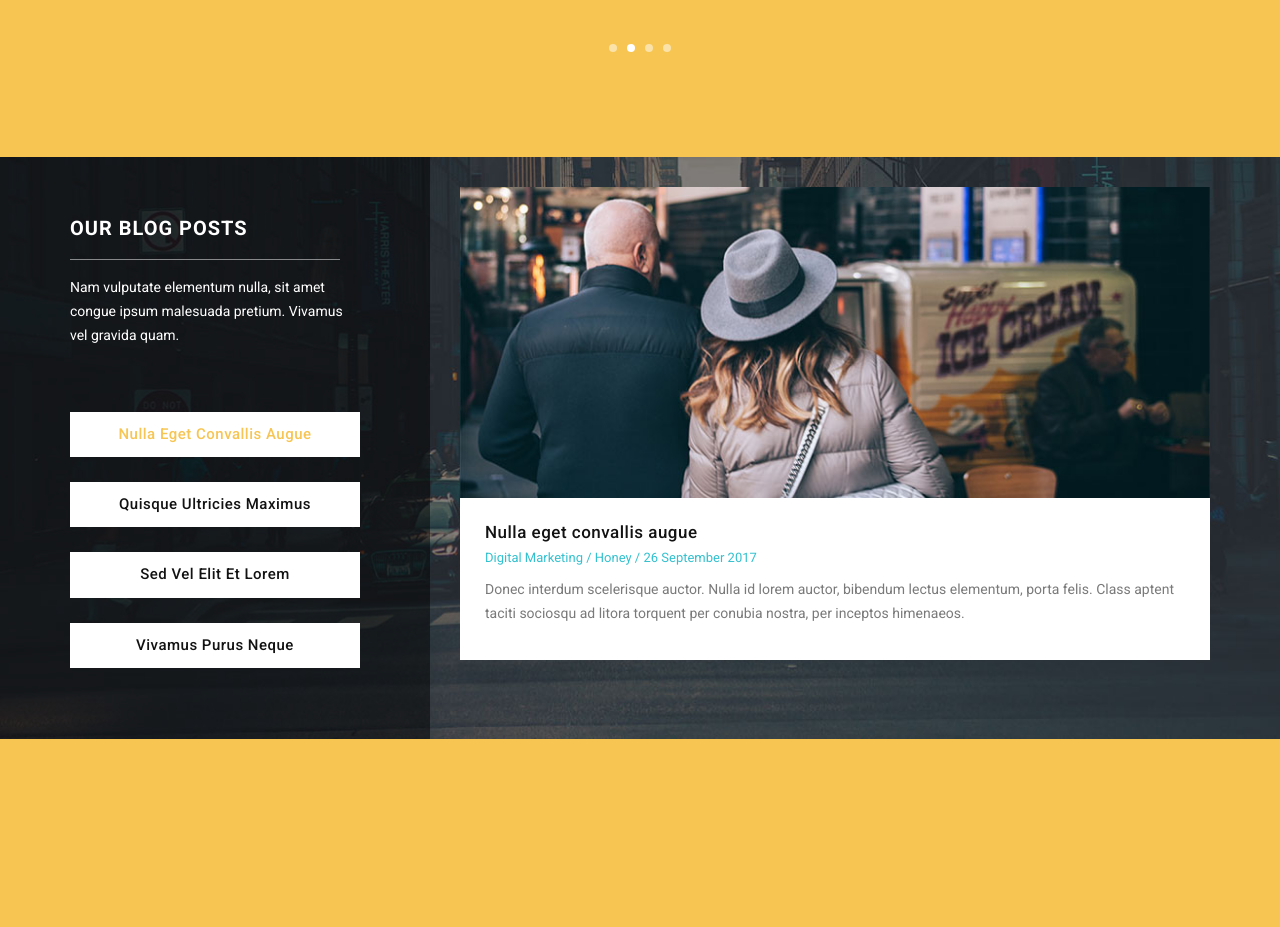
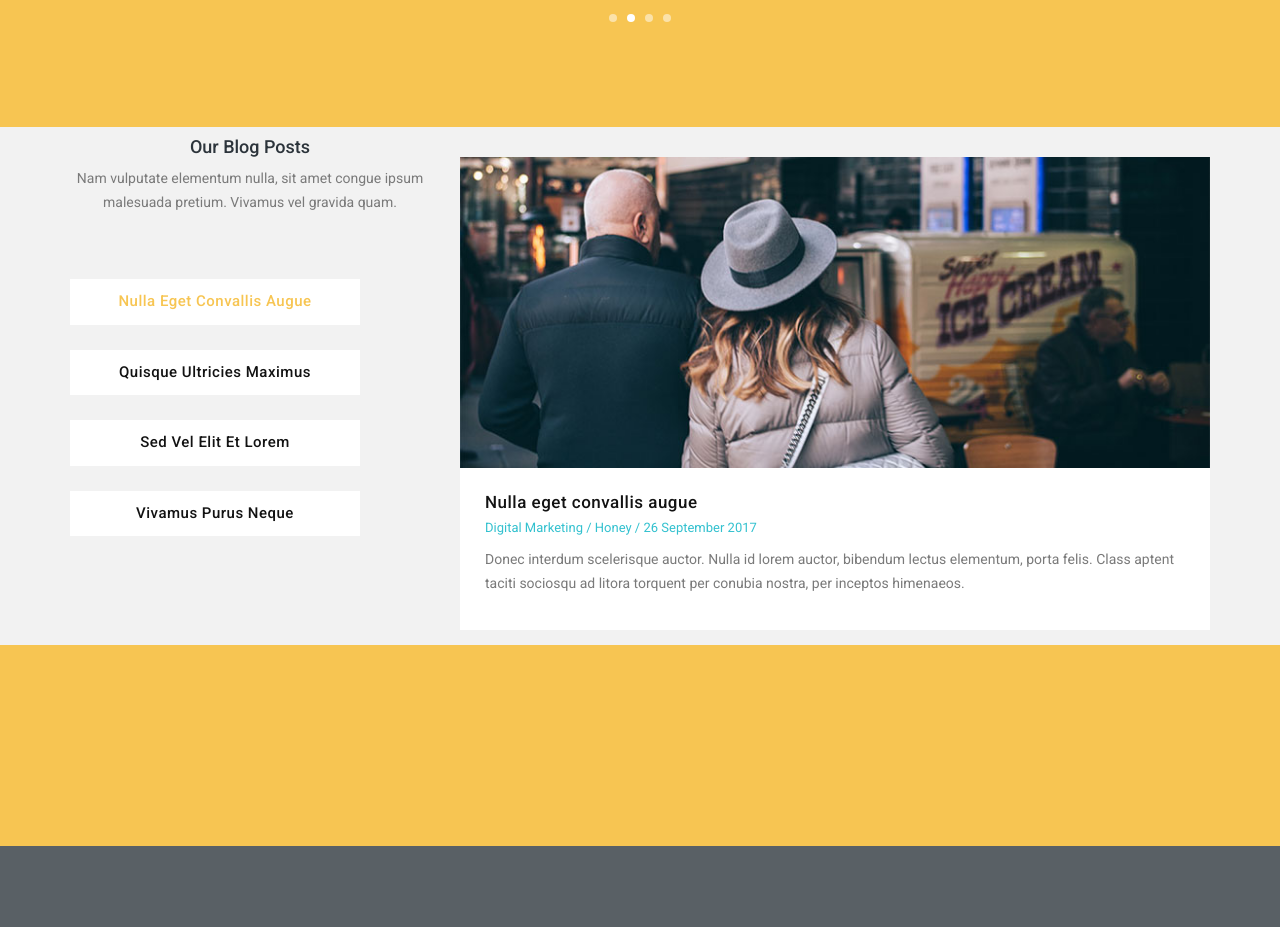
Before and after one commit to Samanthika95/PLEC, an Angular app: page / in a window 1280 px wide. Shown: the part 3240-4167 px from the top of the page. Built offline with nearby package versions, Linux system fonts and the light colour scheme; a web font is replaced by a local one; what ngx-owl-carousel would draw is missing.

Commit message:
setting ids

```diff
--- a/src/app/components/home/home.component.html
+++ b/src/app/components/home/home.component.html
@@ -26,7 +26,7 @@
                   <li><a href="#" class="scroll-link" data-id="about">About Us</a></li>
                   <li><a href="#" class="scroll-link" data-id="projects">Projects</a></li>
                   <li><a href="#" class="scroll-link" data-id="product">Product and Services</a></li>
-                  <li><a href="#" class="scroll-link" data-id="our-clients">Our Clients</a></li>
+                  <li><a href="#" class="scroll-link" data-id="testimonial">Our Clients</a></li>
                   <li><a href="#" class="scroll-link" data-id="contact-us">Contact Us</a></li>
               </ul>
           </div>
--- a/src/app/components/product-and-services/product-and-services.component.html
+++ b/src/app/components/product-and-services/product-and-services.component.html
@@ -1,4 +1,4 @@
-<div class="tabs-content" id="blog">
+<div class="tabs-content" id="product">
   <div class="container">
       <div class="row">
           <div class="wrapper">
--- a/src/app/components/projects/projects.component.html
+++ b/src/app/components/projects/projects.component.html
@@ -1,4 +1,4 @@
-<section id="portfolio">
+<section id="projects">
   <div class="content-wrapper">
       <div class="inner-container container">
           <div class="row">
```
